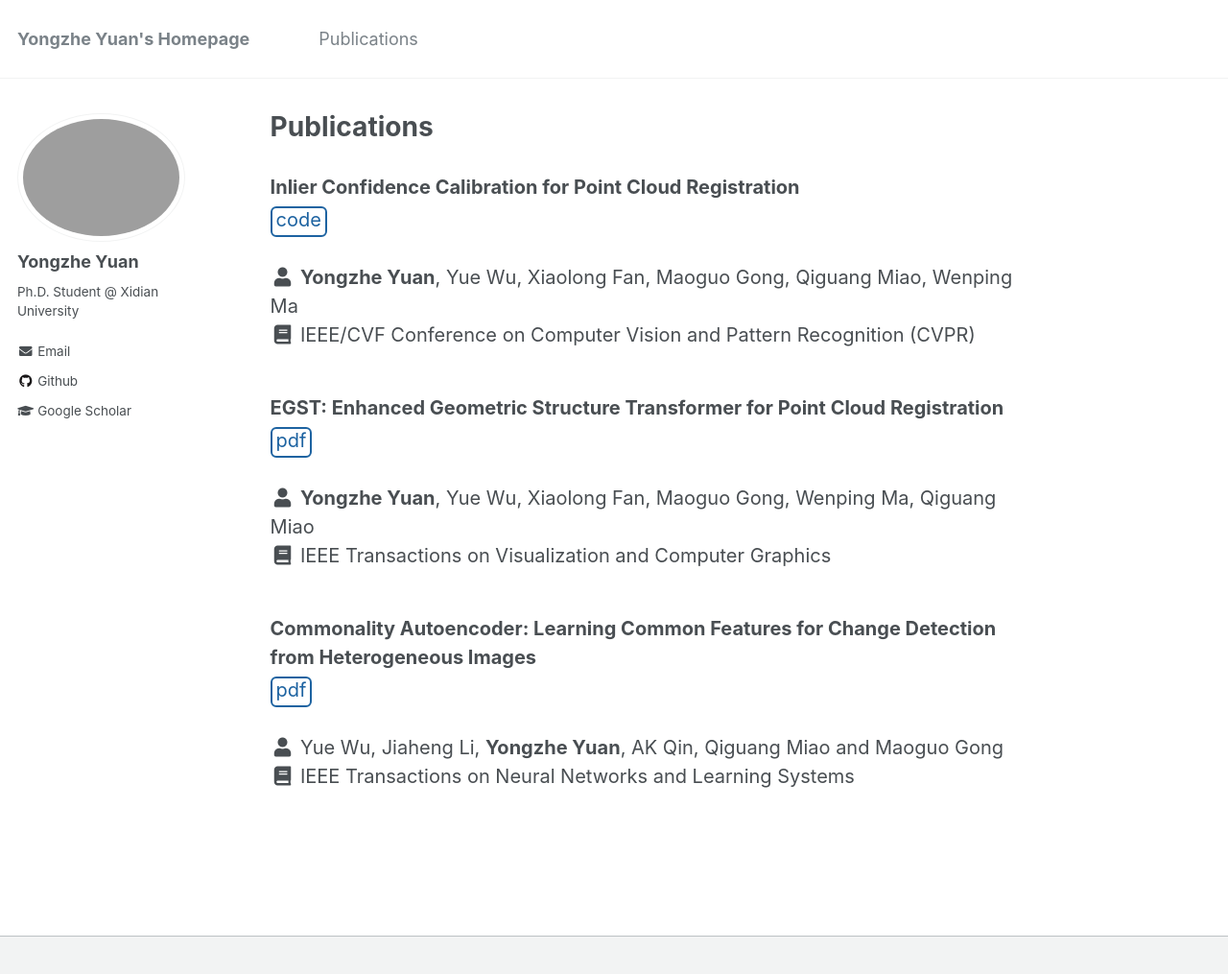
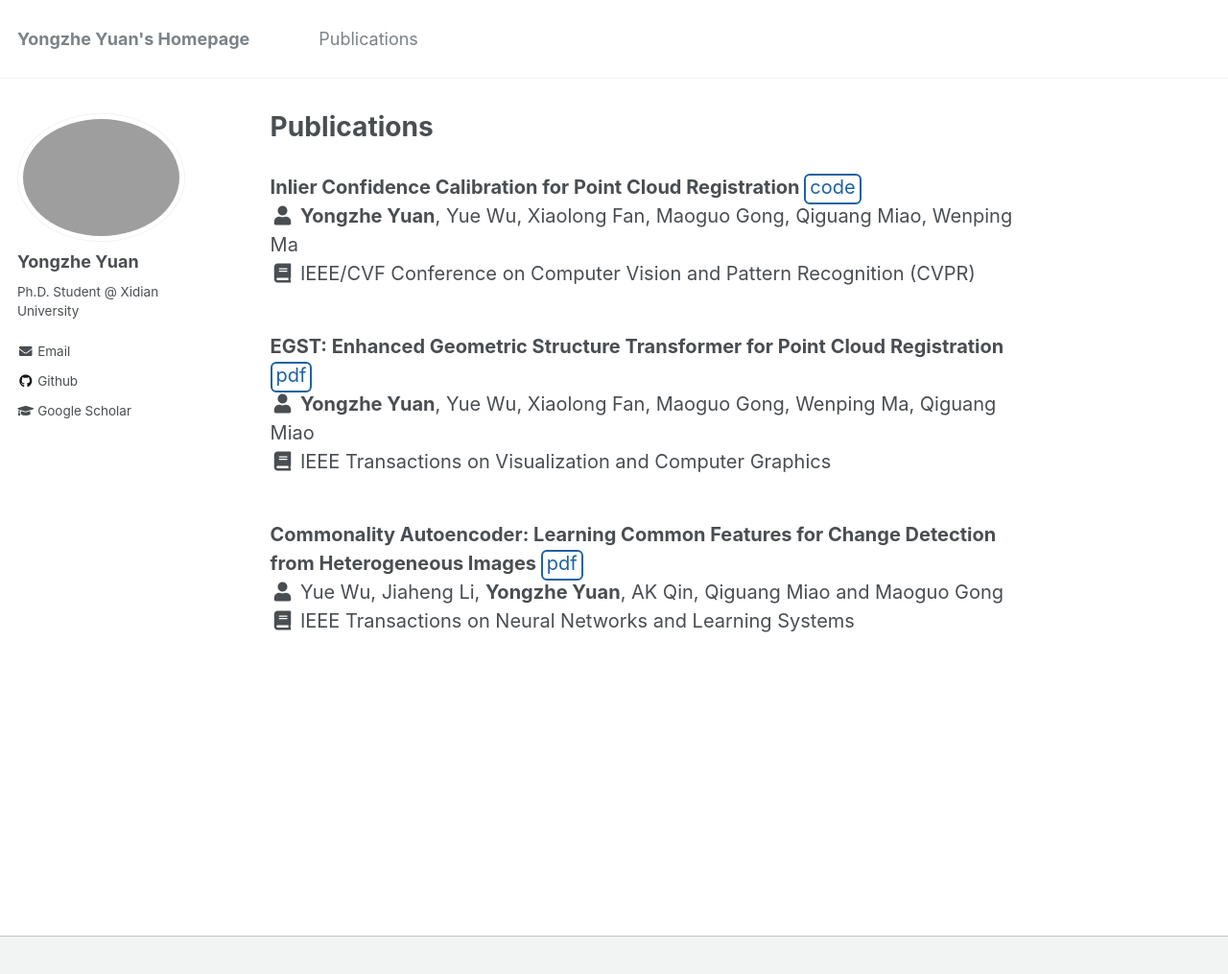
Before and after one commit to YYZMARS/YYZMARS.github.io, a Jekyll site: the page built from _pages/publications.md, in a window 1280 px wide and 1048 px high. Shown: the top 1015 px of the window at 96% size. Built offline with Jekyll 4.4.1, drawn with Linux system fonts in a browser that asks for light colours.

Commit message:
Update archive-single-pub2.html

```diff
--- a/_includes/archive-single-pub2.html
+++ b/_includes/archive-single-pub2.html
@@ -19,8 +19,7 @@
 
         <p class="archive__item">
             <b>{{ title }}</b>
-<!--             <a href="" style="pointer-events:none;text-decoration:none;color:#ff0000">h</a> -->
-          <span style="display: block; margin-top:4px">
+
                 {% if post.paperurl %}
                   <a href="{{ post.paperurl }}" style="text-decoration:none">pdf</a>
                 {% endif %}
@@ -33,7 +32,7 @@
                 {% if post.bibtexurl %}
                   <a target="_blank" href="{{ post.bibtexurl }}" style="text-decoration:none">bibtex</a>
                 {% endif %}
-            </span>
+
           <br>
             <i class="fas fa-fw fa-user" aria-hidden="true"></i> {{ post.author }}<br>
             <i class="fas fa-fw fa-book" aria-hidden="true"></i> {{ post.venue }}
```
